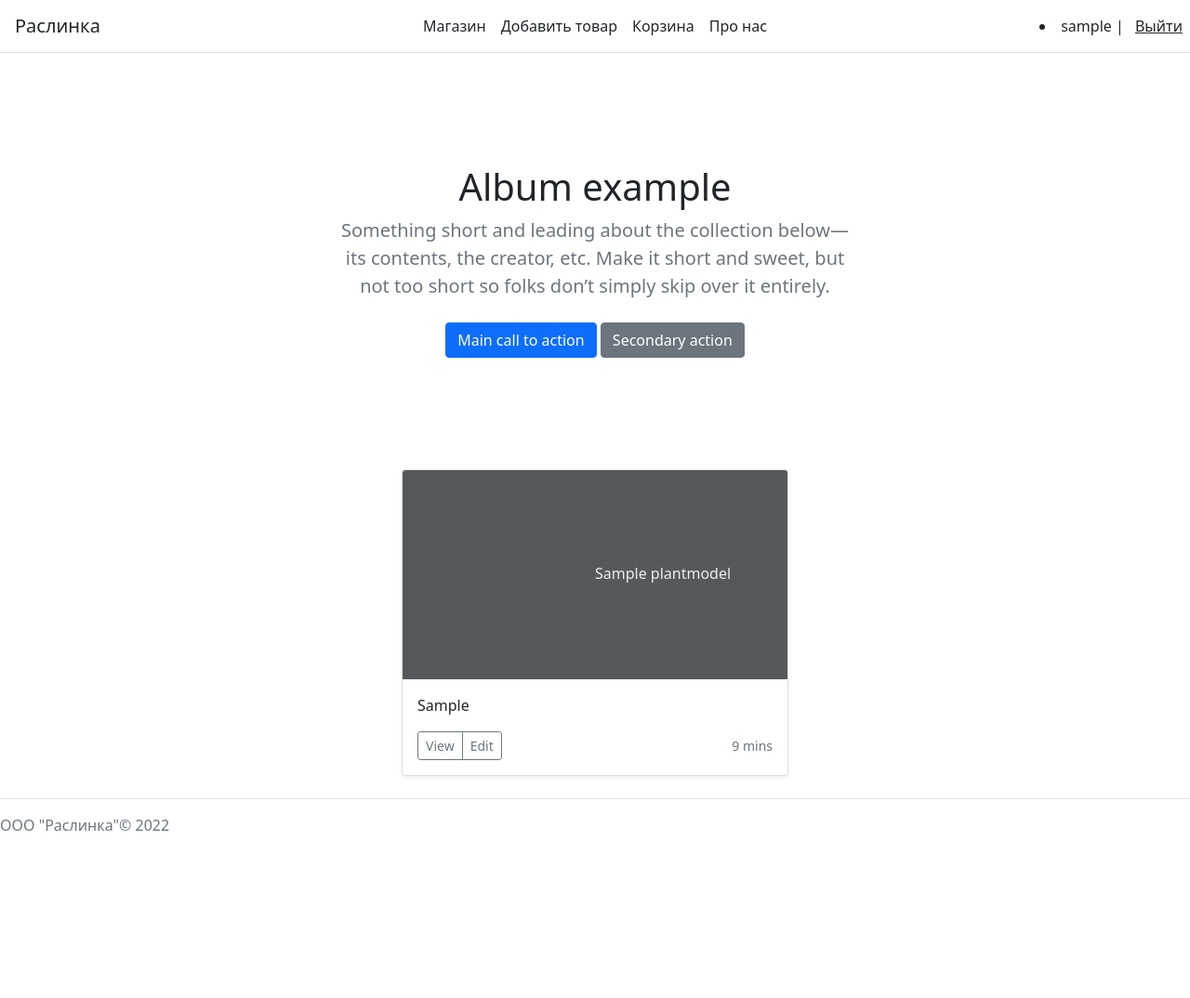
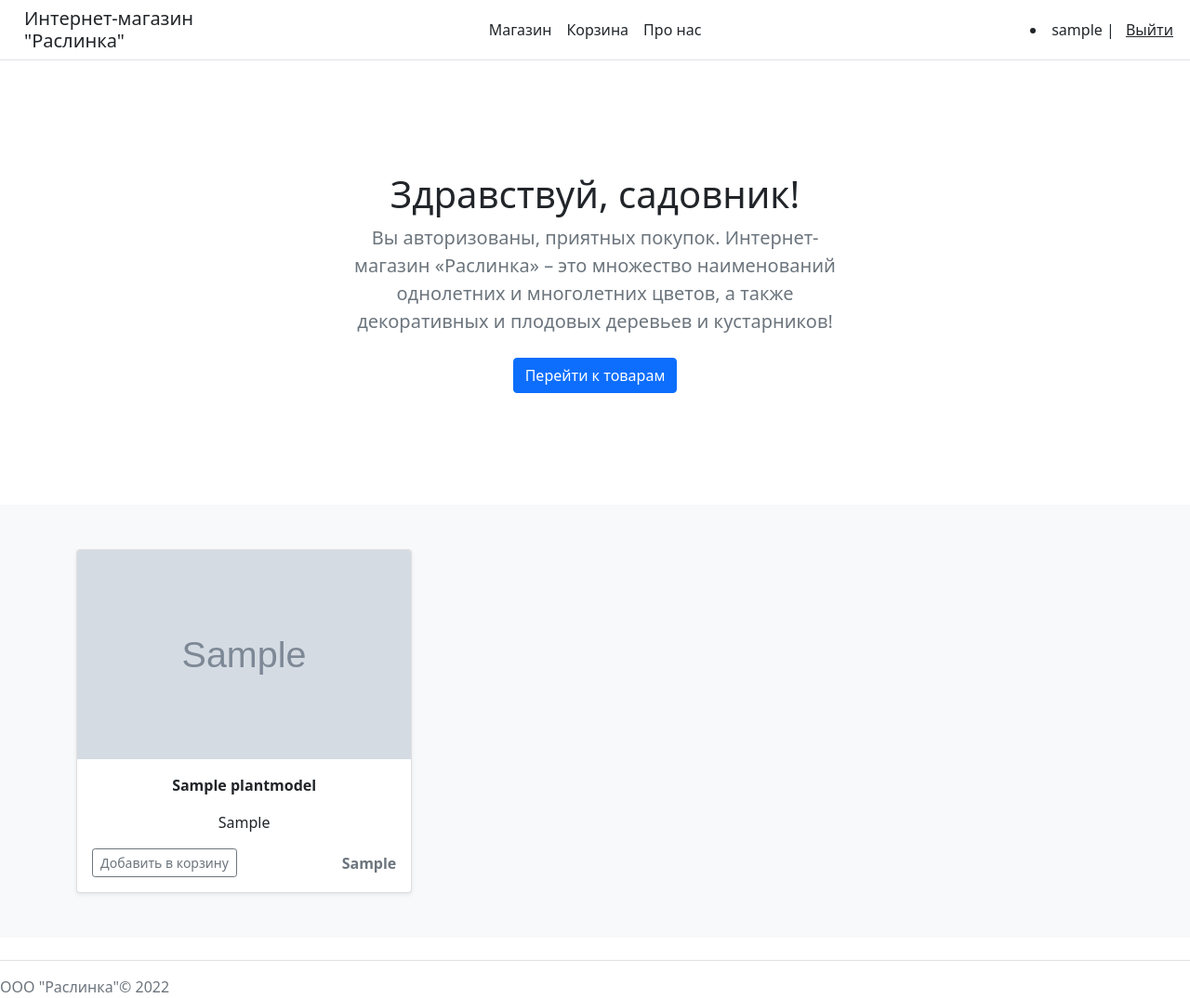
Before and after one commit to w105/WebsiteShop, a Django app: page / in a window 1280 px wide. Shown: the whole page at 93% size. Before the commit the page ends 894 px from the top, so only its background shows below. Run offline with Django 4.2, Linux system fonts and the light colour scheme; a user stored in the database is signed in; tables that the repository leaves empty hold one stand-in row (values such as "Sample post"); grey boxes marked "Sample" are stand-in pictures.

Commit message:
Добавлена корзина, работа с картинками в БД и прочие изменения

```diff
--- a/Lab3-4/website/mainform/models.py
+++ b/Lab3-4/website/mainform/models.py
@@ -1,16 +1,11 @@
 from django.db import models
-from django.utils.safestring import mark_safe
 
 
 class PlantModel(models.Model):
     title = models.CharField('name', max_length=50)
     data = models.TextField('data')
-    # image = models.ImageField('image', null=True, blank=True, upload_to="PycharmProjects/Lab3-4/Images/")
-    #
-    # def admin_photo(self):
-    #     return mark_safe('<img src="{}" width="100" />' .format(self.image.url))
-    # admin_photo.short_description = 'Image'
-    # admin_photo.allow_tags = True
+    cost = models.TextField('cost')
+    img = models.ImageField(default='no_image.jpg', upload_to='product.image')
 
     def __str__(self):
         return self.title
--- a/Lab3-4/website/mainform/templates/mainform/index.html
+++ b/Lab3-4/website/mainform/templates/mainform/index.html
@@ -10,26 +10,23 @@
 </head>
 <body>
 <header class="d-flex flex-wrap align-items-center justify-content-center justify-content-md-between py-2 mb-4 border-bottom">
-<h5 class="align-items-center col-md-3 mb-2 px-3 mb-md-0 font-weight font-weight-normal">Раслинка</h5>
+<h5 style = "margin-left: 10px" class="align-items-center col-md-3 mb-2 px-3 mb-md-0 font-weight font-weight-normal">Интернет-магазин "Раслинка"</h5>
 
     {% if request.user.is_authenticated %}
-
         <ul class="nav col-12 col-md-auto mb-3 justify-content-center mb-md-0">
             <li><a href="/" class="nav-link px-2 link-dark">Магазин</a></li>
-            <li><a href="add" class="nav-link px-2 link-dark">Добавить товар</a></li>
-            <li><a href="#" class="nav-link px-2 link-dark">Корзина</a></li>
+            <li><a href="shopcart" class="nav-link px-2 link-dark">Корзина</a></li>
             <li><a href="about" class="nav-link px-2 link-dark">Про нас</a></li>
          </ul>
           {% else %}
 
           <ul class="nav col-12 col-md-auto mb-3 justify-content-center mb-md-0">
             <li><a href="/" class="nav-link px-2 link-dark">Магазин</a></li>
-            <li><a href="#" class="nav-link px-2 link-dark">Корзина</a></li>
             <li><a href="about" class="nav-link px-2 link-dark">Про нас</a></li>
          </ul>
           {% endif %}
 
-      <div class="col-md-3 text-end">
+      <div style = "margin-right: 10px" class="col-md-3 text-end">
 
           {% if request.user.is_authenticated %}
             <li class="last"> {{ user.username }} | <a href="logout" class="px-2 link-dark">Выйти</a></li>
@@ -41,56 +38,59 @@
 
       </div>
 </header>
-
     <section class="py-5 text-center container">
     <div class="row py-lg-5">
       <div class="col-lg-6 col-md-8 mx-auto">
-        <h1 class="fw-light">Album example</h1>
-        <p class="lead text-muted">Something short and leading about the collection below—its contents, the creator, etc. Make it short and sweet, but not too short so folks don’t simply skip over it entirely.</p>
+        <h1 class="fw-light">Здравствуй, садовник!</h1>
+
+          {% if request.user.is_authenticated %}
+        <p class="lead text-muted">Вы авторизованы, приятных покупок.
+               Интернет-магазин «Раслинка» – это множество наименований однолетних и многолетних цветов, а также декоративных и плодовых деревьев и кустарников!</p>
         <p>
-          <a href="#" class="btn btn-primary my-2">Main call to action</a>
-          <a href="#" class="btn btn-secondary my-2">Secondary action</a>
+                      <a href="#top" class="btn btn-primary my-2">Перейти к товарам</a>
         </p>
+                 {% else %}
+
+           <p class="lead text-muted">Вы не авторизованы, войдите в аккаунт.
+               Интернет-магазин «Раслинка» – это множество наименований однолетних и многолетних цветов, а также декоративных и плодовых деревьев и кустарников!</p>
+        <p>
+                    <a href="login" class="btn btn-primary my-2">Войти в аккаунт</a>
+        </p>
+                {% endif %}
       </div>
     </div>
     </section>
 
-
-<div class="row row-cols-1 row-cols-sm-2 row-cols-md-3 g-3">
-
-<div class="container">
+    <div align="center" class="album py-5 bg-light">
+        <div class="container ">
+            <div class="row row-cols-1 row-cols-sm-2 row-cols-md-3 g-3" id="top">
 
         {% for n in PlantModel %}
         <div class="col">
-
           <div class="card shadow-sm">
-
-            <svg class="bd-placeholder-img card-img-top" width="100%" height="225"  role="img" aria-label="Placeholder: Thumbnail" preserveAspectRatio="xMidYMid slice" focusable="false">
-
-                <rect width="100%" height="100%" fill="#55595c"></rect>
-                <text x="50%" y="50%" fill="#eceeef" dy=".3em">{{ n.title }}</text>
-            </svg>
-
-
+            <img src ="{{n.img}}" alt = "{{n.title}}" title = "Фото - {{n.title}}" class="bd-placeholder-img card-img-top" width="100%" height="225"  aria-label="Placeholder: Фото - {{n.title}}">
             <div class="card-body">
-
-<!--                  <img src = {{n.image}} alt="123" />-->
-
-              <p class="card-text">{{ n.data }}</p>
+                <p class="card-text"><b>{{n.title}}</b></p>
+              <p class="card-text">{{n.data}}</p>
               <div class="d-flex justify-content-between align-items-center">
                 <div class="btn-group">
-                  <button type="button" class="btn btn-sm btn-outline-secondary">View</button>
-                  <button type="button" class="btn btn-sm btn-outline-secondary">Edit</button>
+                    {% if request.user.is_authenticated %}
+                  <button type="button" class="btn btn-sm btn-outline-secondary" onclick="window.location.href='/shopcart'">Добавить в корзину</button>
+                    {% else %}
+                    <button type="button" class="btn btn-sm btn-outline-secondary" onclick="window.location.href='/login'">Войти</button>
+                    {% endif %}
                 </div>
-                <small class="text-muted">9 mins</small>
+                <b class="text-secondary">{{n.cost}}</b>
               </div>
             </div>
           </div>
         </div>
+
          {% endfor %}
+
                 </div>
             </div>
-
+        </div>
     <div>
         <footer class="pt-3 mt-4 text-muted border-top">
       ООО "Раслинка"© 2022
--- a/Lab3-4/website/mainform/urls.py
+++ b/Lab3-4/website/mainform/urls.py
@@ -1,6 +1,8 @@
 from django.urls import path
 from .views import *
 from . import views
+from django.conf.urls.static import static
+from django.conf import settings
 
 urlpatterns = [
     path('', views.index, name='index'),
@@ -8,5 +10,8 @@ urlpatterns = [
     path('register', Register.as_view()),
     path('login', Login.as_view()),
     path('logout', views.logout_user),
-    path('add', Addproduct.as_view()),
+    path('shopcart', Shopcart.as_view()),
 ]
+
+if settings.DEBUG:
+    urlpatterns += static(settings.MEDIA_URL, document_root=settings.MEDIA_ROOT)
--- a/Lab3-4/website/mainform/views.py
+++ b/Lab3-4/website/mainform/views.py
@@ -15,8 +15,8 @@ class About(TemplateView):
     template_name = 'mainform/about.html'
 
 
-class Addproduct(TemplateView):
-    template_name = 'mainform/addproduct.html'
+class Shopcart(TemplateView):
+    template_name = 'mainform/shopcart.html'
 
 
 class Login(TemplateView):
```
Also changed, not shown: Lab3-4/website/mainform/admin.py (+0 -13 lines), Lab3-4/website/mainform/templates/mainform/about.html (+19 -5 lines), Lab3-4/website/mainform/templates/mainform/login.html (+24 -11 lines), Lab3-4/website/mainform/templates/mainform/register.html (+24 -9 lines), Lab3-4/website/mainform/templates/mainform/shopcart.html (added, +41 -0 lines), Lab3-4/Images/123.jpg (deleted), Lab3-4/Images/848175_7yRUbqF.jpg (deleted), Lab3-4/website/mainform/migrations/0004_remove_plantmodel_image_plantmodel_cost.py (added), Lab3-4/website/mainform/migrations/0005_plantmodel_img.py (added), Lab3-4/website/pictures/FON.jpg (added), Lab3-4/website/product.image/morkov.jpg (added), Lab3-4/website/product.image/vibrance_17_8373_oboi_funduk_1920x1080.jpg (added), Lab3-4/website/product.image/Ирисы.jpg (added), Lab3-4/website/product.image/клубника.jpg (added), 2 more files. Lines whose indentation alone changed are shown as unchanged.
